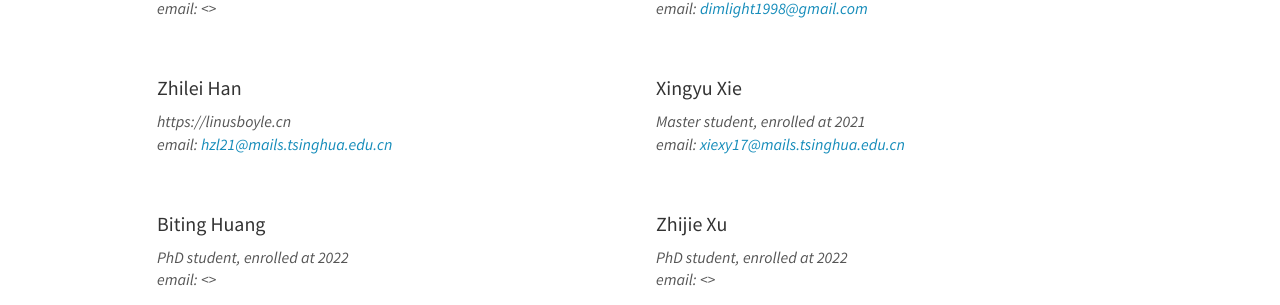
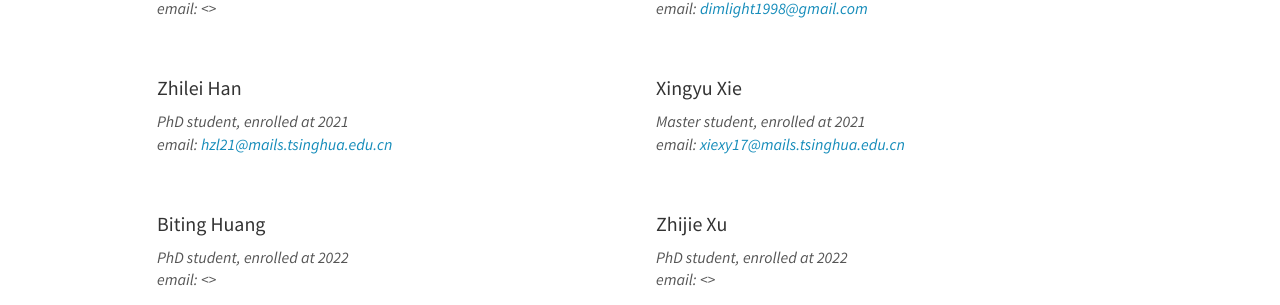
Before and after one commit to thufv/thufv.github.io, a Jekyll site: the page built from _pages/team.md, in a window 1280 px wide and 900 px high, scrolled down 369 px. Shown: the part 149-454 px from the top of the window. Built offline with Jekyll 4.4.1, drawn with Linux system fonts in a browser that asks for light colours; nearby versions of some CDN libraries; some of the changed lines change nothing that is shown.

Commit message:
remove override

```diff
--- a/_data/students.yml
+++ b/_data/students.yml
@@ -23,7 +23,6 @@
 - name: Zhilei Han
   info: PhD student, enrolled at 2021
   email: hzl21@mails.tsinghua.edu.cn
-  info: https://linusboyle.cn
 
 - name: Xingyu Xie
   photo: rock.jpg
```
